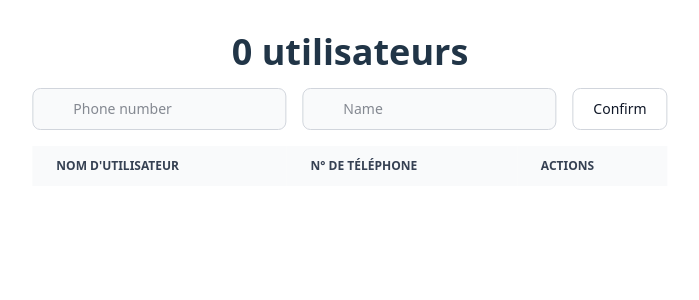
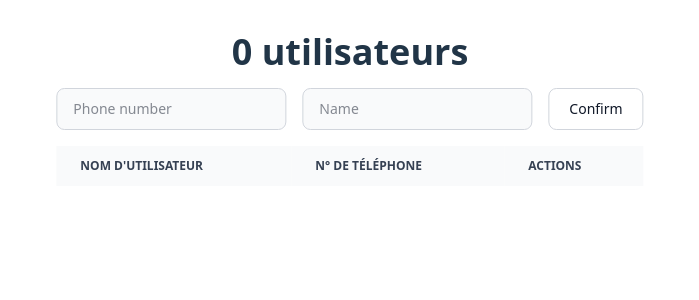
Before and after one commit to gdudekdev/react-cours, a React (Vite) app: page / in a window 1280 px wide. Shown: the top 300 px of the page, without its empty margins (290-989 px from the left). Built offline with nearby package versions, Linux system fonts and the light colour scheme.

Commit message:
REACT/REFACTOR/ saving user is clearer now

```diff
--- a/src/components/Form.tsx
+++ b/src/components/Form.tsx
@@ -5,10 +5,11 @@
   const [username, setUsername] = useState("");
   function handleSubmit(e) {
     e.preventDefault();
-    setUsers((prev) => [...prev, { user: username, phone: phoneNumber }]);
+    const update =  [...users, { user: username, phone: phoneNumber }];
+    setUsers(update);
     setPhoneNumber("");
     setUsername("");
-    localStorage.setItem("users", JSON.stringify([...users, {user: username, phone: phoneNumber}]))
+    localStorage.setItem("users", JSON.stringify(update))
   }
   return (
     <form onSubmit={handleSubmit} className="flex gap-4">
@@ -20,7 +21,7 @@
         required
         id="phone-input"
         aria-describedby="helper-text-explanation"
-        className="bg-gray-50 border border-gray-300 text-gray-900 text-sm rounded-lg focus:ring-blue-500 focus:border-blue-500 block w-full ps-10 p-2.5  dark:bg-gray-700 dark:border-gray-600 dark:placeholder-gray-400 dark:text-white dark:focus:ring-blue-500 dark:focus:border-blue-500"
+        className="bg-gray-50 border border-gray-300 text-gray-900 text-sm rounded-lg focus:ring-blue-500 focus:border-blue-500 block w-full ps-4 p-2.5  dark:bg-gray-700 dark:border-gray-600 dark:placeholder-gray-400 dark:text-white dark:focus:ring-blue-500 dark:focus:border-blue-500"
 
       />
       <input
@@ -28,7 +29,7 @@
         onChange={(e) => setUsername(e.target.value)}
         value={username}
         placeholder="Name"
-        className="bg-gray-50 border border-gray-300 text-gray-900 text-sm rounded-lg focus:ring-blue-500 focus:border-blue-500 block w-full ps-10 p-2.5  dark:bg-gray-700 dark:border-gray-600 dark:placeholder-gray-400 dark:text-white dark:focus:ring-blue-500 dark:focus:border-blue-500"
+        className="bg-gray-50 border border-gray-300 text-gray-900 text-sm rounded-lg focus:ring-blue-500 focus:border-blue-500 block w-full ps-4 p-2.5  dark:bg-gray-700 dark:border-gray-600 dark:placeholder-gray-400 dark:text-white dark:focus:ring-blue-500 dark:focus:border-blue-500"
         required
       />
       <input
```
